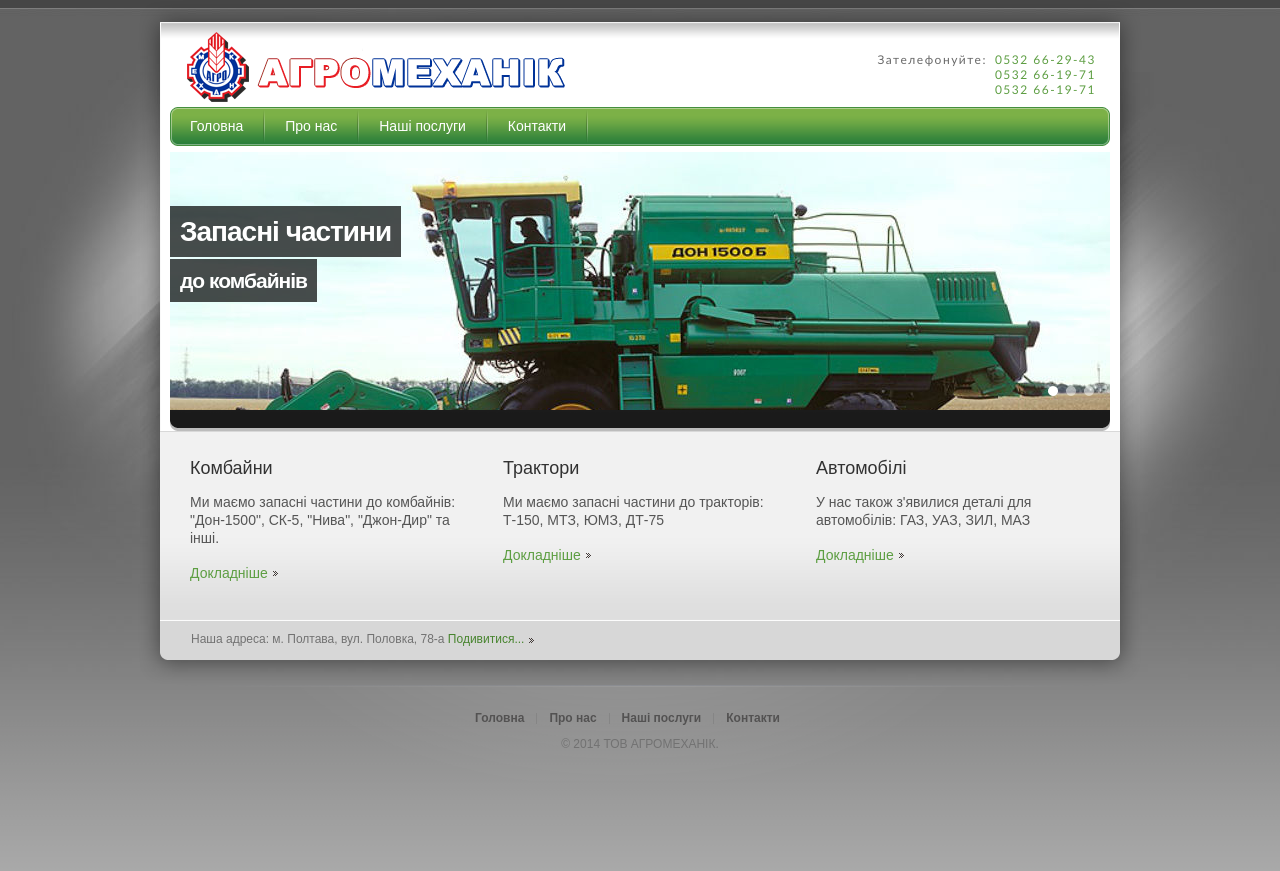
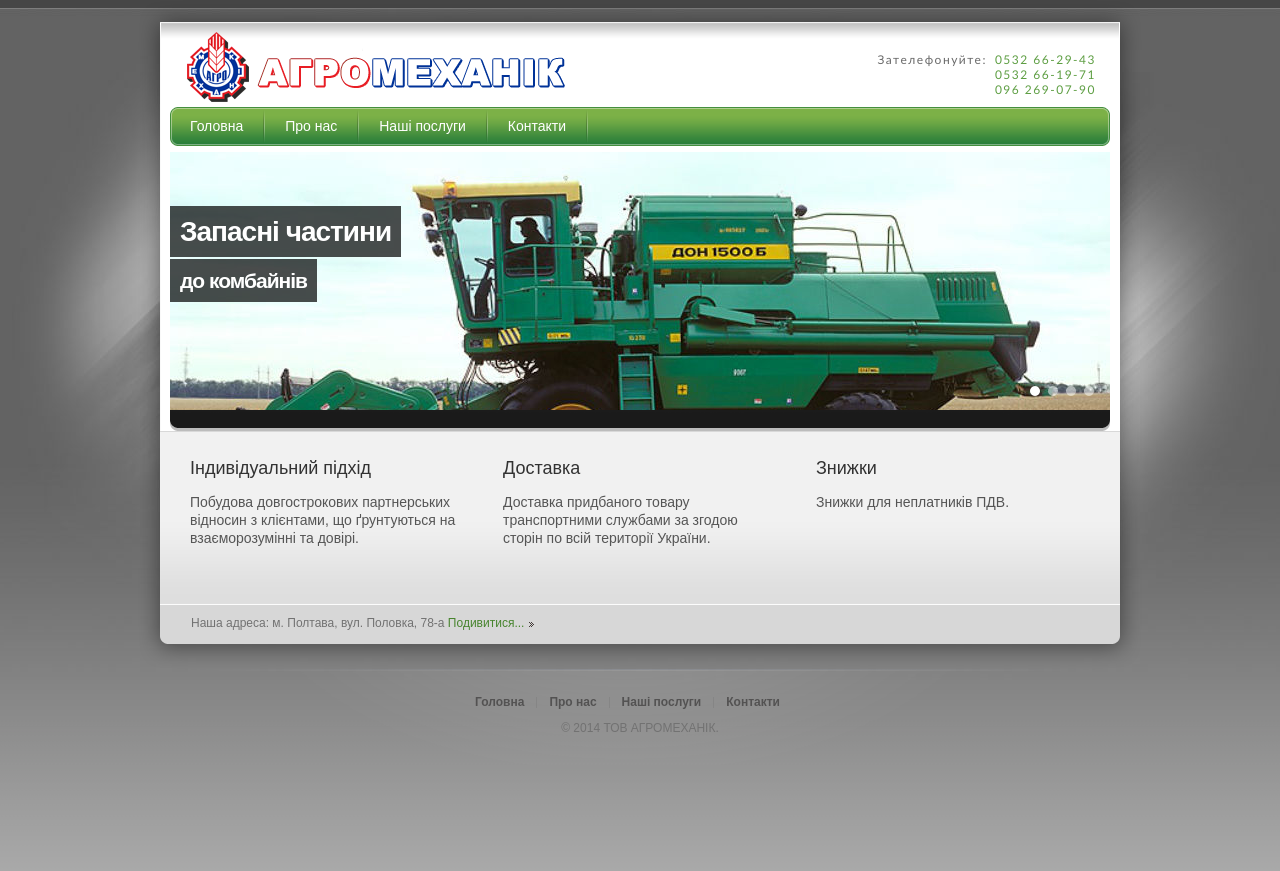
Before and after one commit to Arti3DPlayer/agromehanik, a Jekyll site: the page built from index.html, in a window 1280 px wide. Shown: the top 871 px of the page. Built offline with Jekyll 4.4.1, drawn with Linux system fonts in a browser that asks for light colours.

Commit message:
gh-pages

```diff
--- a/_includes/head.html
+++ b/_includes/head.html
@@ -4,7 +4,9 @@
   <meta name="viewport" content="width=device-width initial-scale=1">
 
   <title>{% if page.title %}{{ page.title }}{% else %}{{ site.title }}{% endif %}</title>
-  <meta name="description" content="{% if page.excerpt %}{{ page.excerpt | strip_html | strip_newlines | truncate: 160 }}{% else %}{{ site.description }}{% endif %}">
+  <meta name="description" content='{% if page.excerpt %}{{ page.excerpt | strip_html | strip_newlines | truncate: 160 }}{% else %}{{ site.description }}{% endif %}'>
+
+  <link rel="icon" type="image/png" href="{{ "/images/favicon.ico" | prepend: site.baseurl }}">
 
   <link rel="stylesheet" type="text/css" href="{{ "/css/all.css" | prepend: site.baseurl }}" media="all" />
   <link rel="stylesheet" type="text/css" href="{{ "/css/slider.css" | prepend: site.baseurl }}" media="all" />
--- a/_layouts/default.html
+++ b/_layouts/default.html
@@ -25,7 +25,7 @@
                       <div class="phones">
                           0532 66-29-43<br>
                           0532 66-19-71<br>
-                          0532 66-19-71<br>
+                          096 269-07-90<br>
                       </div>
                   </div>
                   <!-- End Call Us Section -->
@@ -49,16 +49,25 @@
             <div class="lower-section">
                <div class="col-holder">
                   <div class="holder">
-                     <!-- Start Column -->
+                    <div class="col">
+                        <h3>Індивідуальний підхід</h3>
+                        <p>Побудова довгострокових партнерських відносин з клієнтами, що ґрунтуються на взаєморозумінні та довірі.</p>
+                     </div>
                      <div class="col">
+                        <h3>Доставка</h3>
+                        <p>Доставка придбаного товару транспортними службами за згодою сторін по всій території України.</p>
+                     </div>
+                     <div class="col">
+                        <h3>Знижки</h3>
+                        <p>Знижки для неплатників ПДВ.</p>
+                     </div>
+                     <!-- <div class="col">
                         <h3>Комбайни</h3>
                         <p>Ми маємо запасні частини до комбайнів: "Дон-1500", СК-5, "Нива", "Джон-Дир" та інші.</p>
                         <div class="link-holder">
                             <a href="/services/#kombainu" class="more-dark">Докладніше</a>
                         </div>
                      </div>
-                     <!-- End Column -->
-                     <!-- Start Column -->
                      <div class="col">
                         <h3>Трактори</h3>
                         <p>Ми маємо запасні частини до тракторів: Т-150, МТЗ, ЮМЗ, ДТ-75</p>
@@ -66,16 +75,13 @@
                             <a href="/services/#traktoru" class="more-dark">Докладніше</a>
                         </div>
                      </div>
-                     <!-- End Column -->
-                     <!-- Start Column -->
                      <div class="col">
                         <h3>Автомобілі</h3>
                         <p>У нас також з'явилися деталі для автомобілів: ГАЗ, УАЗ, ЗИЛ, МАЗ</p>
                         <div class="link-holder">
                             <a href="/services/#avtomobili" class="more-dark">Докладніше</a>
                         </div>
-                     </div>
-                     <!-- End Column -->
+                     </div> -->
                   </div>
                </div>
                <div class="bottom">
@@ -103,7 +109,7 @@
          </div>
       </div>
       <!--End Footer Nav -->
-      <p>&copy; 2014 <a href="#">ТОВ АГРОМЕХАНІК</a>.</p>
+      <p>&copy; 2014 <a href="/">ТОВ АГРОМЕХАНІК</a>.</p>
    </div>
    <!-- End Footer -->
 </div>
--- a/index.html
+++ b/index.html
@@ -1,6 +1,7 @@
 ---
 layout: default
 title: ТОВ "Агромеханік" - Головна
+excerpt: Товариство з обмеженою відповідальністю "Агромеханік" спеціалізується на реалізації запасних частин до сільськогосподарської техніки вітчизняного та імпортного виробництва.
 ---
 
 <!-- Start Main -->
@@ -26,9 +27,15 @@ title: ТОВ "Агромеханік" - Головна
                 <!-- End slide 1 -->
                 <!-- Slide 2 -->
                 <li>
-                    <div class="slide slide-first" style="background-image: url(images/slider/screenshot1.jpg);">
+                    <div class="slide slide-first" style="background-image: url(images/slider/screenshot3.jpg);">
                         <h1><span>Деталі для тракторів</span></h1>
                         <h2><span>Т-150, МТЗ, ЮМЗ, ДТ-75</span></h2>
+                    </div>
+                </li>
+                <li>
+                    <div class="slide slide-first" style="background-image: url(images/slider/screenshot1.jpg);">
+                        <h1><span>Запасні частини</span></h1>
+                        <h2><span>до імпортної техніки</span></h2>
                     </div>
                 </li>
                 <!-- End slide 2 -->
```
Also changed, not shown: contacts/index.html (+4 -3 lines), services/index.html (+5 -4 lines), images/favicon.ico (added), images/icon.png (added), images/slider/screenshot3.jpg.
